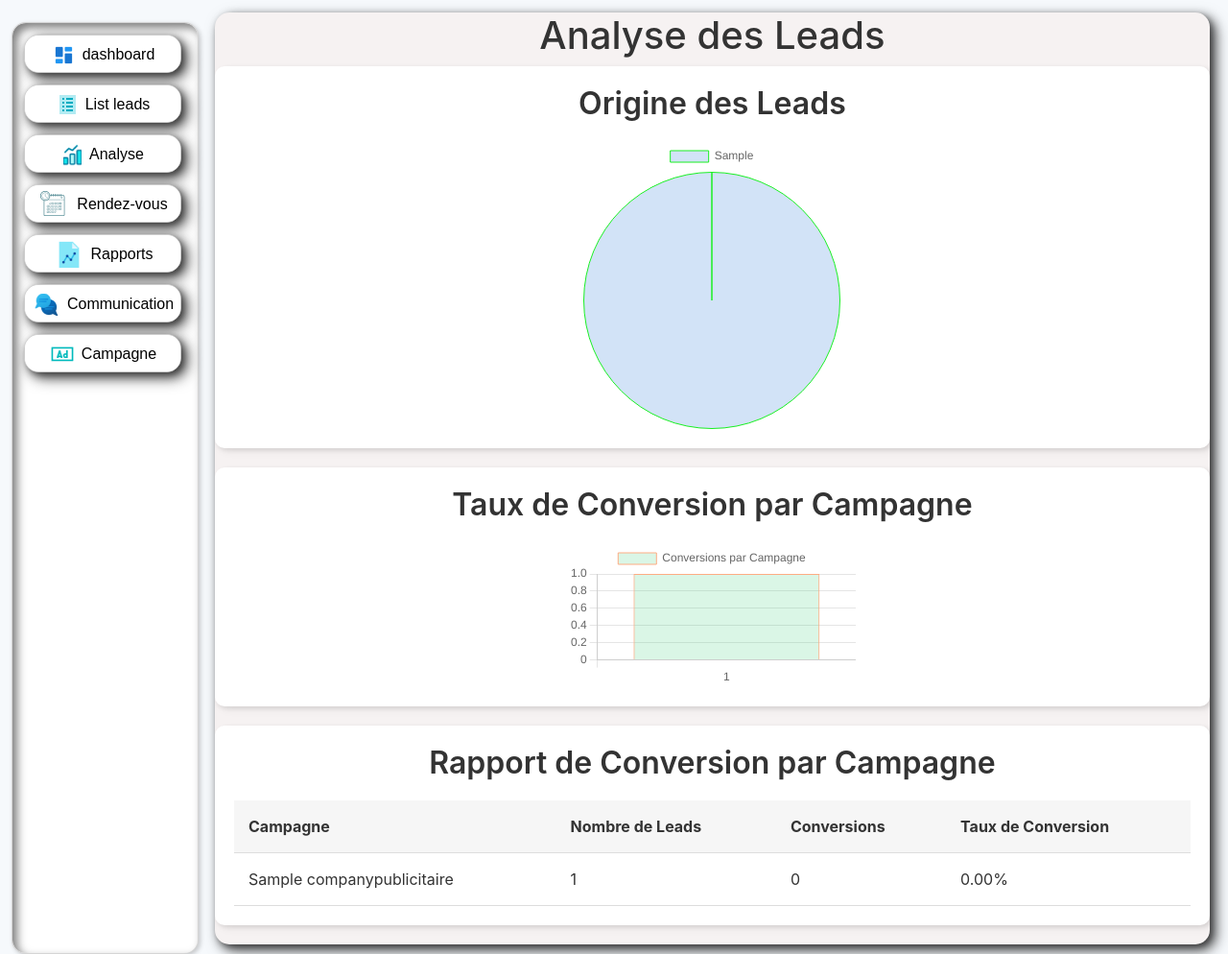
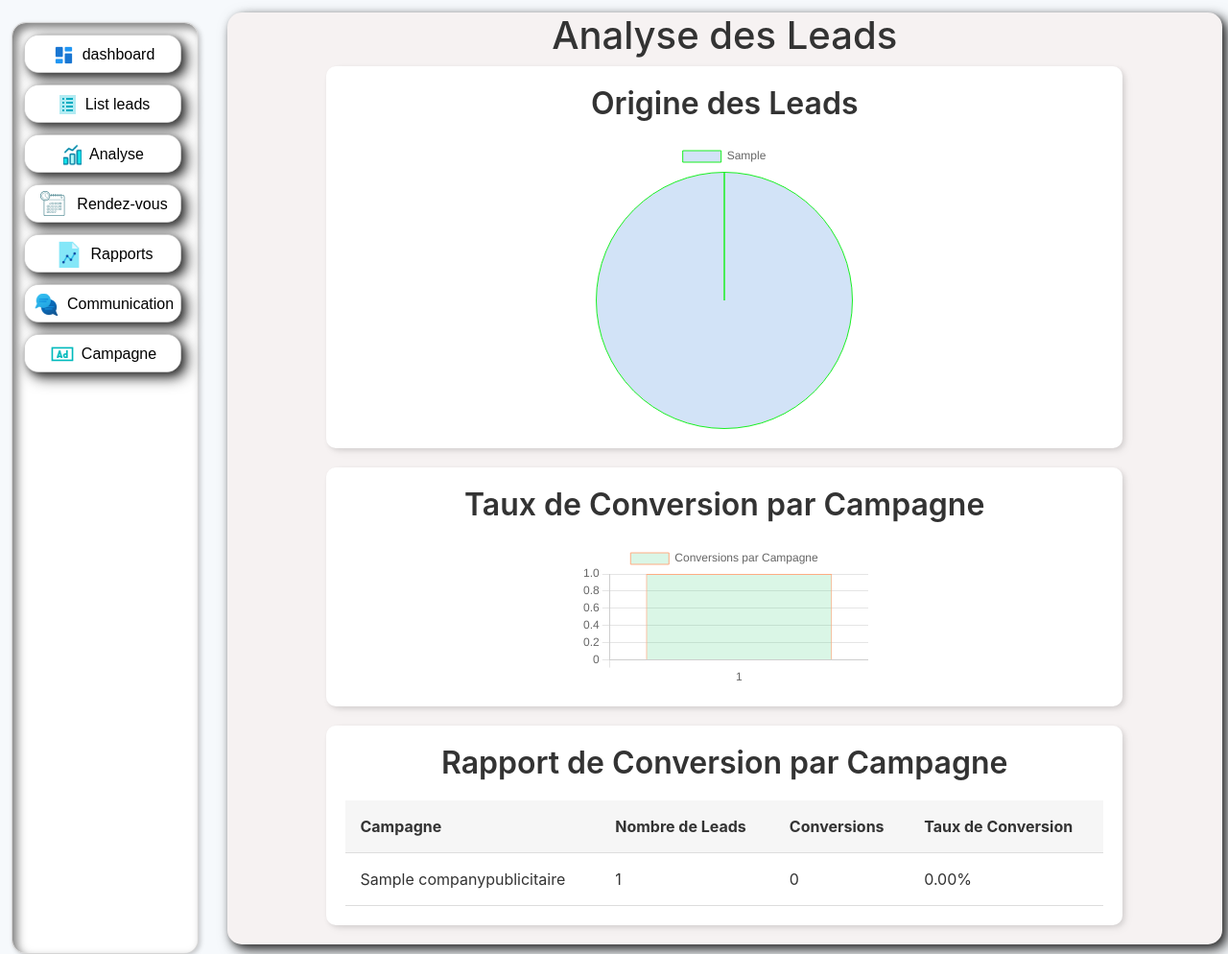
Before and after one commit to ghizlane112/CRRM, a Django app: page /analyse/ in a window 1280 px wide. Shown: the part 118-1112 px from the top of the page at 96% size. Run offline with Django 5.2, Linux system fonts and the light colour scheme; tables that the repository leaves empty hold one stand-in row (values such as "Sample post"); parts of the project's set-up code (start-up, migrations or seed data) failed here and were passed over; some libraries are stand-ins or nearby versions.

Commit message:
un peu style de partie analyse

```diff
--- a/Cenv/Projet/templates/AnalyaseFile/analytics.html
+++ b/Cenv/Projet/templates/AnalyaseFile/analytics.html
@@ -10,7 +10,7 @@
     <style>
         body {
             font-family: 'Inter', sans-serif;
-            background-color: #F6F9FC; /* Background clair comme sur l'image */
+            background-color: #F6F9FC;
             color: #333;
         }
 
@@ -28,7 +28,7 @@ width: 81%;
 max-width: 81%;
 position: absolute;
 top: 131px;
-left:17.5%;
+left:18.5%;
 overflow-x: hidden;
 overflow-y: auto;
 box-shadow:
@@ -45,6 +45,8 @@ box-shadow:
                 2px 2px 5px rgba(0, 0, 0, 0.1),
                 4px 4px 10px rgba(0, 0, 0, 0.05);
             margin-bottom: 20px;
+            width: 80%; /* Réduction de la largeur des sections */
+            margin: 0 auto 20px; /* Centrer et espacer les sections */
         }
 
         .chart-container h2, .table-container h2 {
@@ -106,6 +108,10 @@ box-shadow:
 
             canvas {
                 width: 100% !important;
+            }
+
+            .chart-container, .table-container {
+                width: 100%; /* Ajustement pour mobile */
             }
         }
     </style>
```
